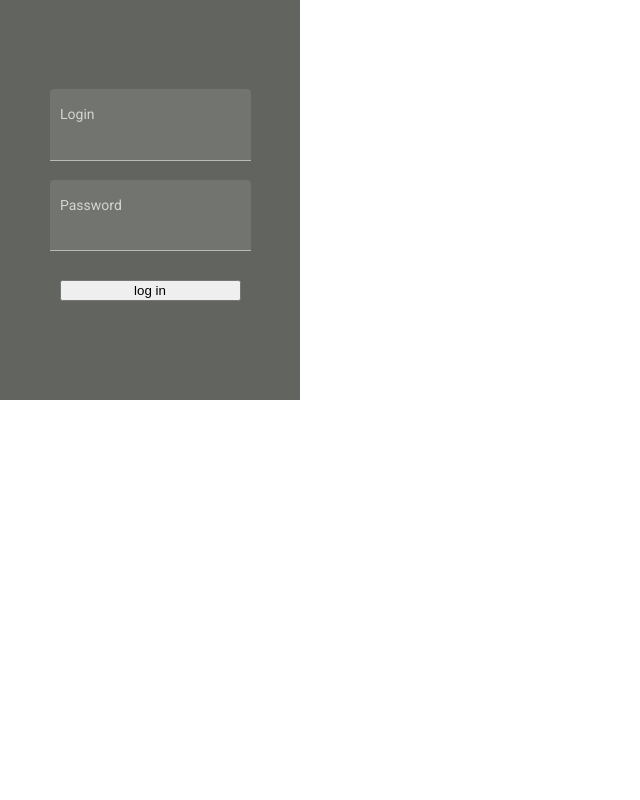
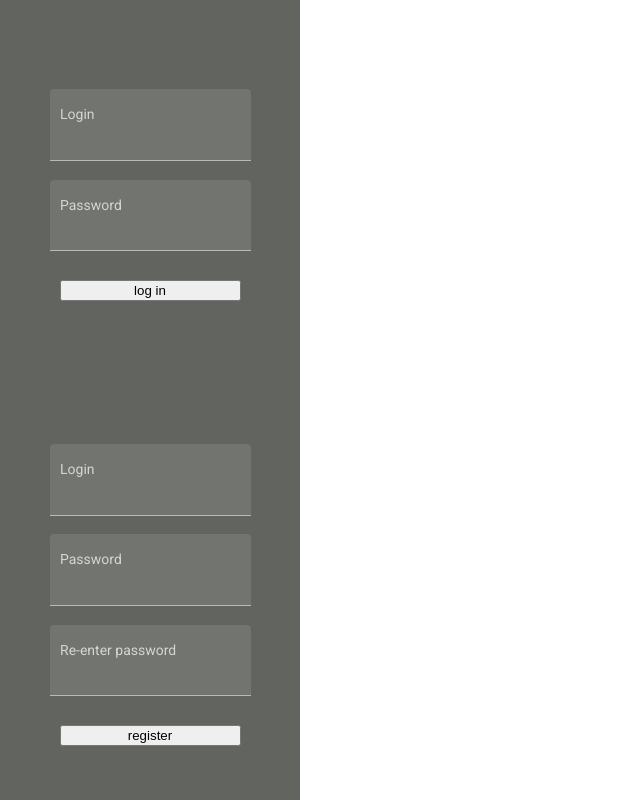
Before and after one commit to wwachowski/ordersAppFrontend, an Angular app: page / in a window 1280 px wide. Shown: the whole page, without its empty margins (0-640 px from the left). Built offline with nearby package versions, Linux system fonts and the light colour scheme.

Commit message:
add registry layout

```diff
--- a/src/app/app.component.html
+++ b/src/app/app.component.html
@@ -1,3 +1,7 @@
 <app-login>
 
 </app-login>
+
+<app-register>
+
+</app-register>
--- a/src/app/components/login/login.component.html
+++ b/src/app/components/login/login.component.html
@@ -1,6 +1,6 @@
 <div class="login-wrapper">
 
-  <form class="login-form">
+  <form class="login-form" (submit)="loginVerify()">
     <mat-form-field appearance="fill">
       <mat-label>Login</mat-label>
       <input matInput type="text" name="login" placeholder="">
@@ -11,7 +11,7 @@
       <input matInput type="password" name="password" placeholder="">
     </mat-form-field>
 
-    <input mat-raised-button color="primary" type="button" (click)="loginVerify()" value="log in">
+    <input mat-raised-button color="primary" type="submit"  value="log in">
 
   </form>
 </div>
--- /dev/null
+++ b/src/app/components/register/register.component.css
@@ -0,0 +1,20 @@
+.register-wrapper{
+  width:300px;
+  height: 400px;
+  color:green;
+  display:flex;
+background-color: #61645f;
+justify-content: center;
+}
+.register-form{
+  display: flex;
+  justify-items: center;
+  flex-direction: column;
+  justify-content: center;
+  align-content: stretch;
+  flex-wrap: wrap;
+  align-items: stretch;
+}
+.register-form input{
+  margin: 10px;
+}
--- /dev/null
+++ b/src/app/components/register/register.component.html
@@ -0,0 +1,22 @@
+<div class="register-wrapper">
+
+  <form class="register-form" (submit)="registerVerify()">
+    <mat-form-field appearance="fill">
+      <mat-label>Login</mat-label>
+      <input matInput type="text" name="login" placeholder="">
+    </mat-form-field>
+
+    <mat-form-field appearance="fill">
+      <mat-label>Password</mat-label>
+      <input matInput type="password" name="password" placeholder="">
+    </mat-form-field>
+
+    <mat-form-field appearance="fill">
+      <mat-label>Re-enter password</mat-label>
+      <input matInput type="password" name="password-check" placeholder="">
+    </mat-form-field>
+
+    <input mat-raised-button color="primary" type="submit"  value="register">
+
+  </form>
+</div>
--- /dev/null
+++ b/src/app/components/register/register.component.ts
@@ -0,0 +1,18 @@
+import { Component, OnInit } from '@angular/core';
+
+@Component({
+  selector: 'app-register',
+  templateUrl: './register.component.html',
+  styleUrls: ['./register.component.css']
+})
+export class RegisterComponent implements OnInit {
+
+  constructor() { }
+
+  ngOnInit(): void {
+  }
+
+  registerVerify(): void {
+    window.alert('It works!');
+  }
+}
```
Also changed, not shown: src/app/app.module.ts (+6 -1 lines), 1 other file (tests, documents, lock files or other folders).
